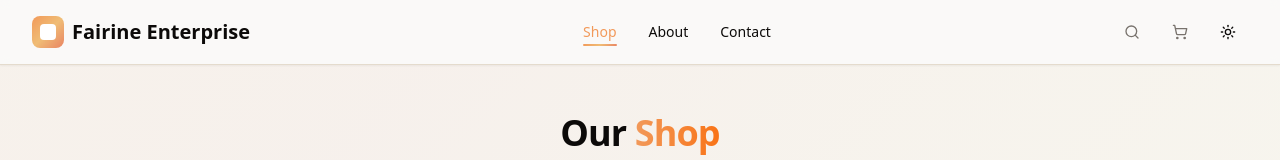
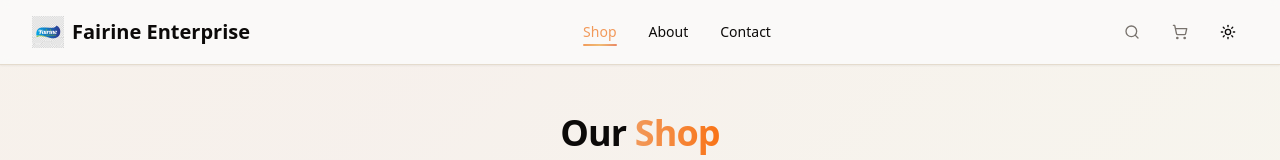
Before and after one commit to Unimenty/Fairine, a React (Vite) app: page /shop in a window 1280 px wide. Shown: the top 160 px of the page. Built offline with nearby package versions, Linux system fonts and the light colour scheme.

Commit message:
feat: Add Google Site Verification and update logo

```diff
--- a/index.html
+++ b/index.html
@@ -4,6 +4,7 @@
 <head>
   <meta charset="UTF-8" />
   <meta name="viewport" content="width=device-width, initial-scale=1.0" />
+  <meta name="google-site-verification" content="A0igxP8oKA-xkkdWdroAro3Z8Pqy0fQnMZNGOkKX6Kg" />
   <title>Fairine Enterprise | Quality Home & Personal Care</title>
   <meta name="description"
     content="Quality home and personal care products crafted with love and quality ingredients. Discover our range of liquid soaps, floor cleaners, and more." />
--- a/src/components/Header.tsx
+++ b/src/components/Header.tsx
@@ -48,9 +48,7 @@ const Header = () => {
         <div className="flex items-center justify-between h-16">
           {/* Logo */}
           <Link to="/" className="flex items-center space-x-2 hover:opacity-80 transition-opacity">
-            <div className="w-8 h-8 gradient-warm rounded-lg flex items-center justify-center">
-              <div className="w-4 h-4 bg-white rounded-sm"></div>
-            </div>
+            <img src="/assets/logo-transparent.png" alt="Fairine Enterprise Logo" className="h-8 w-auto" />
             <span className="text-xl font-bold text-foreground">Fairine Enterprise</span>
           </Link>
 
```
Also changed, not shown: public/assets/logo-transparent.png (added), public/assets/logo.png (added).
